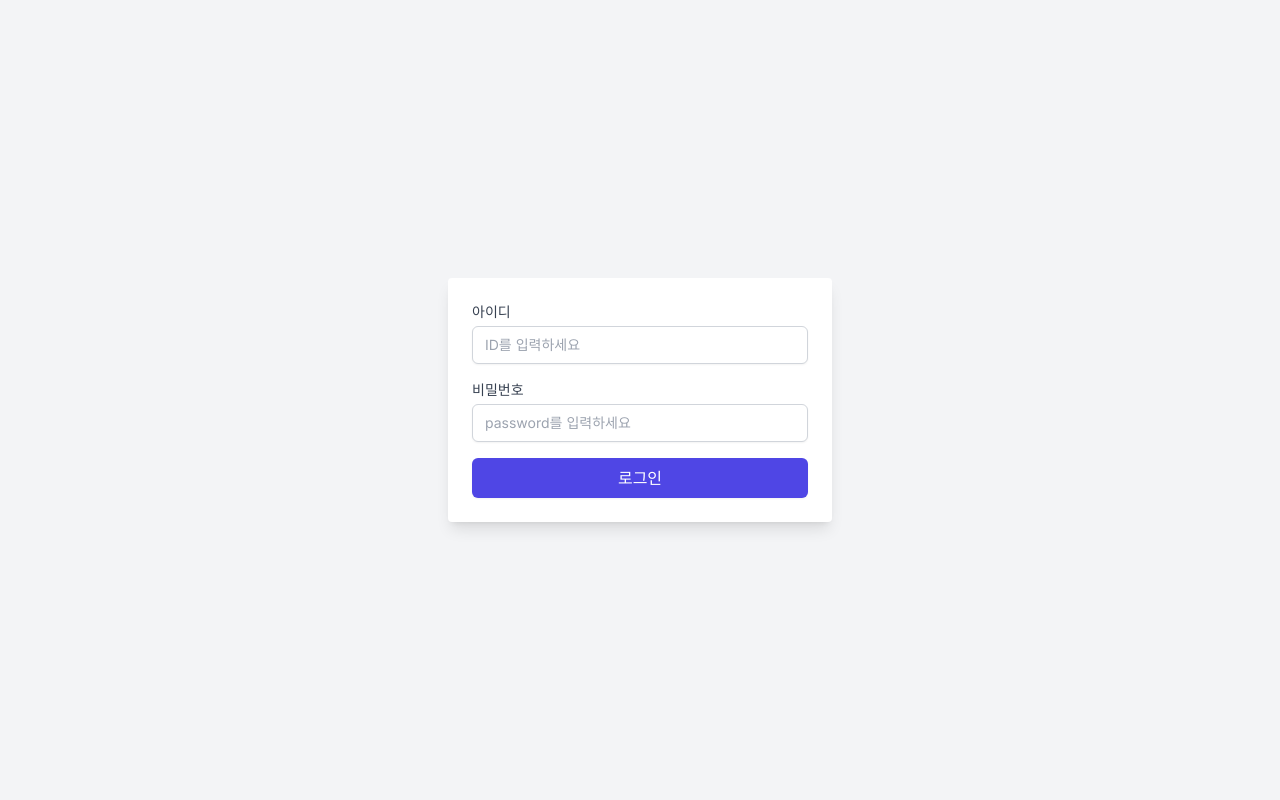
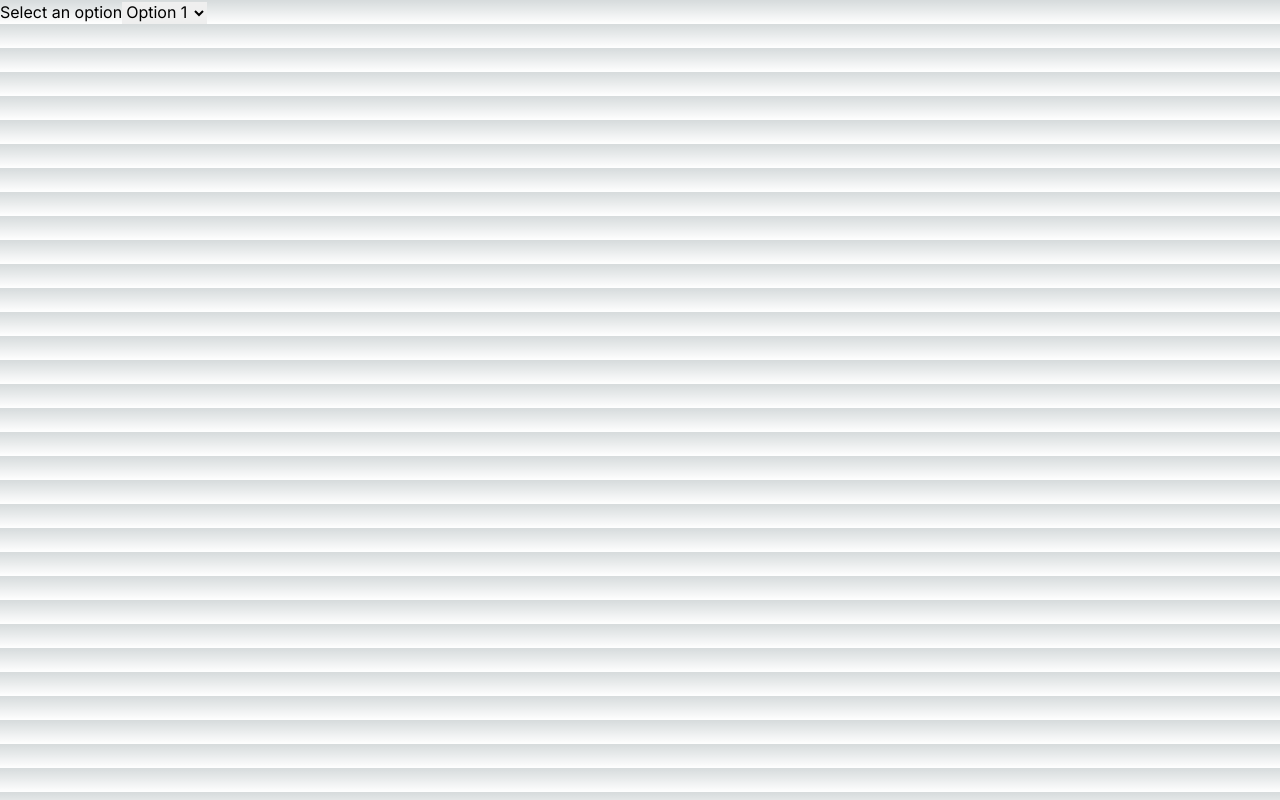
Before and after one commit to KDT-IaaS-Class-Two-Group/KDT-IaaS-2-ProjectA-1team, a Next.js app in the folder frontnext/: page / in a window 1280 px wide. Built offline with nearby package versions, Linux system fonts and the light colour scheme.

Commit message:
:white_check_mark: 구하림 : 중간저장

```diff
--- a/frontnext/src/app/page.tsx
+++ b/frontnext/src/app/page.tsx
@@ -1,11 +1,22 @@
+'use client'; // 클라이언트 컴포넌트로 설정
+
 import Image from 'next/image';
-
 import LoginFormSection from './ui/loginFormSection/loginFormSection';
+import SimpleApp from './lib/UserInput';
+import SelectBox from './lib/TableSelectBox'; // 클라이언트 컴포넌트 import
 
 export default function Home() {
+  const handleSelectChange = (value: string) => {
+    console.log('Selected value:', value);
+  };
+
   return (
     <>
-      <LoginFormSection />
+      <SelectBox
+        label="Select an option"
+        options={['Option 1', 'Option 2', 'Option 3']}
+        onChange={handleSelectChange}
+      />
     </>
   );
 }
```
